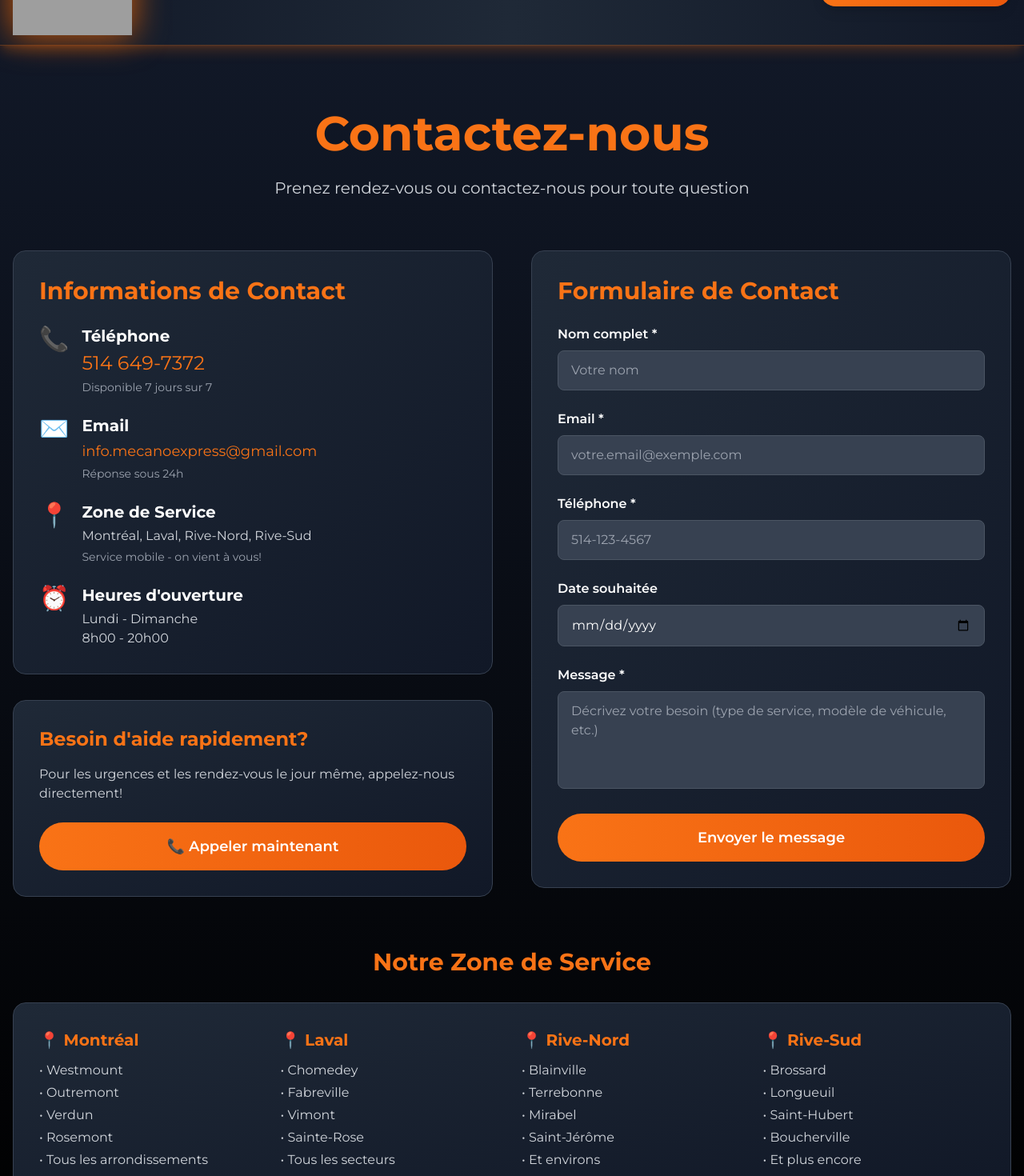
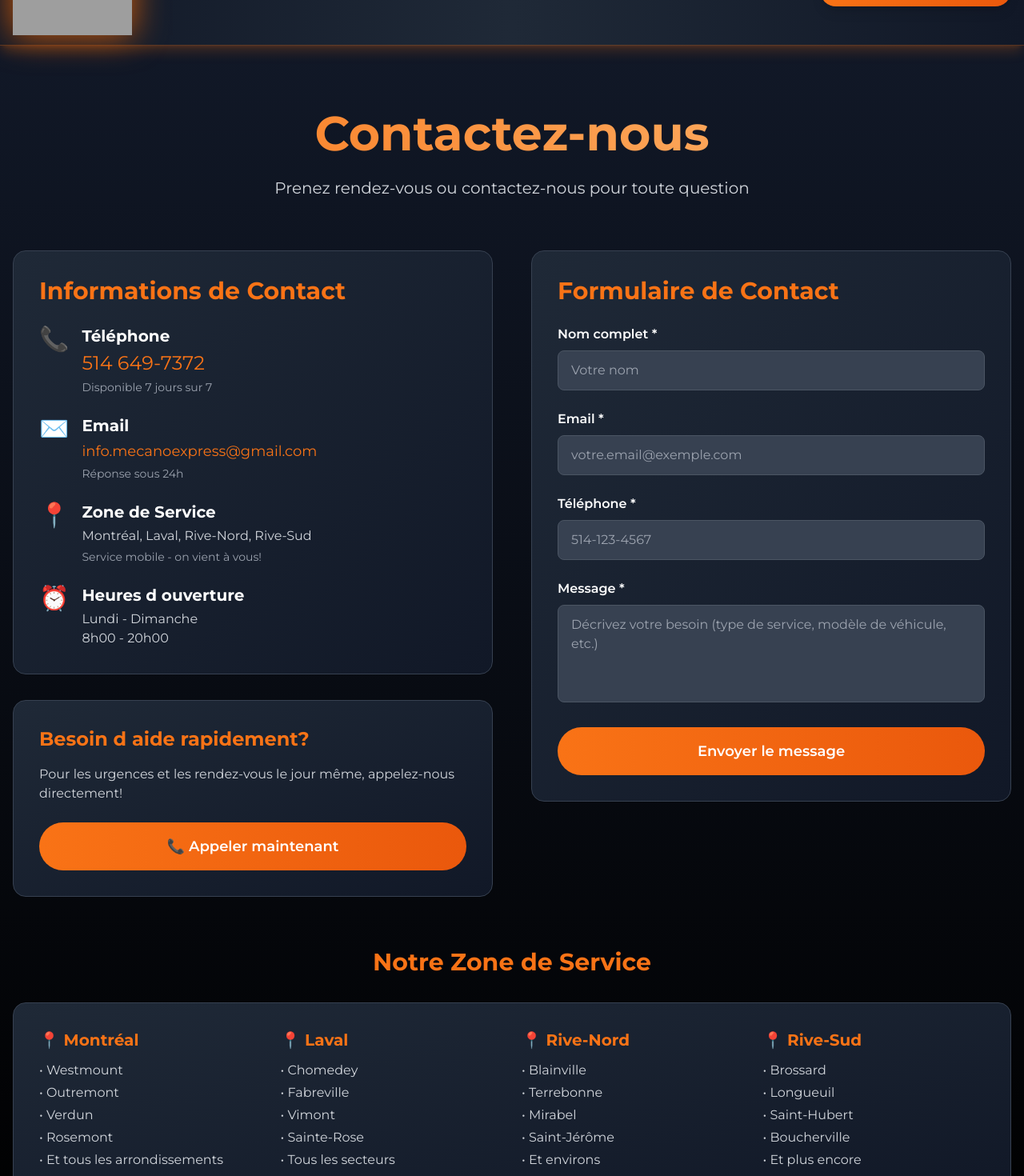
Before and after one commit to infomecanoexpress-dev/mecanoexpress-website, a Next.js app: page /contact in a window 1280 px wide. Shown: the part 80-1550 px from the top of the page at 80% size. Built offline with nearby package versions, Linux system fonts and the light colour scheme; grey boxes are pictures that could not be loaded.

Commit message:
Update page.js

```diff
--- a/app/contact/page.js
+++ b/app/contact/page.js
@@ -7,7 +7,6 @@ export default function ContactPage() {
     name: '',
     email: '',
     phone: '',
-    date: '',
     message: ''
   })
   const [isSubmitting, setIsSubmitting] = useState(false)
@@ -36,7 +35,7 @@ export default function ContactPage() {
 
       if (response.ok) {
         setSubmitStatus('success')
-        setFormData({ name: '', email: '', phone: '', date: '', message: '' })
+        setFormData({ name: '', email: '', phone: '', message: '' })
       } else {
         setSubmitStatus('error')
       }
@@ -49,45 +48,34 @@ export default function ContactPage() {
 
   return (
     <div className="min-h-screen bg-black">
-      <section className="py-20 bg-gradient-to-b from-gray-900 to-black">
+      <section className="relative py-20 bg-gradient-to-b from-gray-900 to-black">
         <div className="container mx-auto px-4">
           <div className="text-center mb-16">
-            <h1 className="text-5xl md:text-6xl font-bold mb-6 text-orange-500">
-              Contactez-nous
-            </h1>
-            <p className="text-xl text-gray-300 max-w-3xl mx-auto">
-              Prenez rendez-vous ou contactez-nous pour toute question
-            </p>
+            <h1 className="text-5xl md:text-6xl font-bold mb-6 bg-gradient-to-r from-orange-500 to-orange-300 bg-clip-text text-transparent">Contactez-nous</h1>
+            <p className="text-xl text-gray-300 max-w-3xl mx-auto">Prenez rendez-vous ou contactez-nous pour toute question</p>
           </div>
 
           <div className="grid grid-cols-1 lg:grid-cols-2 gap-12">
             <div>
               <div className="bg-gradient-to-br from-gray-800 to-gray-900 p-8 rounded-2xl border border-gray-700 mb-8">
                 <h2 className="text-3xl font-bold mb-6 text-orange-500">Informations de Contact</h2>
-
                 <div className="space-y-6">
                   <div className="flex items-start">
                     <div className="text-3xl mr-4">📞</div>
                     <div>
                       <h3 className="text-xl font-bold text-white mb-1">Téléphone</h3>
-                      <a href="tel:5146497372" className="text-orange-500 text-2xl hover:text-orange-400 transition-colors">
-                        514 649-7372
-                      </a>
+                      <a href="tel:5146497372" className="text-orange-500 text-2xl hover:text-orange-400 transition-colors">514 649-7372</a>
                       <p className="text-gray-400 text-sm mt-1">Disponible 7 jours sur 7</p>
                     </div>
                   </div>
-
                   <div className="flex items-start">
                     <div className="text-3xl mr-4">✉️</div>
                     <div>
                       <h3 className="text-xl font-bold text-white mb-1">Email</h3>
-                      <a href="mailto:info.mecanoexpress@gmail.com" className="text-orange-500 text-lg hover:text-orange-400 transition-colors">
-                        info.mecanoexpress@gmail.com
-                      </a>
+                      <a href="mailto:info.mecanoexpress@gmail.com" className="text-orange-500 text-lg hover:text-orange-400 transition-colors">info.mecanoexpress@gmail.com</a>
                       <p className="text-gray-400 text-sm mt-1">Réponse sous 24h</p>
                     </div>
                   </div>
-
                   <div className="flex items-start">
                     <div className="text-3xl mr-4">📍</div>
                     <div>
@@ -96,11 +84,10 @@ export default function ContactPage() {
                       <p className="text-gray-400 text-sm mt-1">Service mobile - on vient à vous!</p>
                     </div>
                   </div>
-
                   <div className="flex items-start">
                     <div className="text-3xl mr-4">⏰</div>
                     <div>
-                      <h3 className="text-xl font-bold text-white mb-1">Heures d'ouverture</h3>
+                      <h3 className="text-xl font-bold text-white mb-1">Heures d ouverture</h3>
                       <p className="text-gray-300">Lundi - Dimanche</p>
                       <p className="text-gray-300">8h00 - 20h00</p>
                     </div>
@@ -109,16 +96,9 @@ export default function ContactPage() {
               </div>
 
               <div className="bg-gradient-to-br from-gray-800 to-gray-900 p-8 rounded-2xl border border-gray-700">
-                <h3 className="text-2xl font-bold mb-4 text-orange-500">Besoin d'aide rapidement?</h3>
-                <p className="text-gray-300 mb-6">
-                  Pour les urgences et les rendez-vous le jour même, appelez-nous directement!
-                </p>
-                <a
-                  href="tel:5146497372"
-                  className="block w-full bg-gradient-to-r from-orange-500 to-orange-600 text-white px-6 py-4 rounded-full text-center text-lg font-semibold hover:from-orange-600 hover:to-orange-700 transition-all duration-300"
-                >
-                  📞 Appeler maintenant
-                </a>
+                <h3 className="text-2xl font-bold mb-4 text-orange-500">Besoin d aide rapidement?</h3>
+                <p className="text-gray-300 mb-6">Pour les urgences et les rendez-vous le jour même, appelez-nous directement!</p>
+                <a href="tel:5146497372" className="block w-full bg-gradient-to-r from-orange-500 to-orange-600 text-white px-6 py-4 rounded-full text-center text-lg font-semibold hover:from-orange-600 hover:to-orange-700 transition-all duration-300">📞 Appeler maintenant</a>
               </div>
             </div>
 
@@ -134,94 +114,32 @@ export default function ContactPage() {
 
                 {submitStatus === 'error' && (
                   <div className="bg-red-500/20 border border-red-500 rounded-lg p-4 mb-6">
-                    <p className="text-red-500 font-semibold">✗ Erreur lors de l'envoi. Veuillez réessayer ou nous appeler.</p>
+                    <p className="text-red-500 font-semibold">✗ Erreur lors de l envoi. Veuillez réessayer ou nous appeler.</p>
                   </div>
                 )}
 
                 <form onSubmit={handleSubmit} className="space-y-6">
                   <div>
-                    <label htmlFor="name" className="block text-white font-semibold mb-2">
-                      Nom complet *
-                    </label>
-                    <input
-                      type="text"
-                      id="name"
-                      name="name"
-                      value={formData.name}
-                      onChange={handleChange}
-                      required
-                      className="w-full px-4 py-3 bg-gray-700 border border-gray-600 rounded-lg text-white focus:outline-none focus:border-orange-500 transition-colors"
-                      placeholder="Votre nom"
-                    />
+                    <label htmlFor="name" className="block text-white font-semibold mb-2">Nom complet *</label>
+                    <input type="text" id="name" name="name" value={formData.name} onChange={handleChange} required className="w-full px-4 py-3 bg-gray-700 border border-gray-600 rounded-lg text-white focus:outline-none focus:border-orange-500 transition-colors" placeholder="Votre nom" />
                   </div>
 
                   <div>
-                    <label htmlFor="email" className="block text-white font-semibold mb-2">
-                      Email *
-                    </label>
-                    <input
-                      type="email"
-                      id="email"
-                      name="email"
-                      value={formData.email}
-                      onChange={handleChange}
-                      required
-                      className="w-full px-4 py-3 bg-gray-700 border border-gray-600 rounded-lg text-white focus:outline-none focus:border-orange-500 transition-colors"
-                      placeholder="votre.email@exemple.com"
-                    />
+                    <label htmlFor="email" className="block text-white font-semibold mb-2">Email *</label>
+                    <input type="email" id="email" name="email" value={formData.email} onChange={handleChange} required className="w-full px-4 py-3 bg-gray-700 border border-gray-600 rounded-lg text-white focus:outline-none focus:border-orange-500 transition-colors" placeholder="votre.email@exemple.com" />
                   </div>
 
                   <div>
-                    <label htmlFor="phone" className="block text-white font-semibold mb-2">
-                      Téléphone *
-                    </label>
-                    <input
-                      type="tel"
-                      id="phone"
-                      name="phone"
-                      value={formData.phone}
-                      onChange={handleChange}
-                      required
-                      className="w-full px-4 py-3 bg-gray-700 border border-gray-600 rounded-lg text-white focus:outline-none focus:border-orange-500 transition-colors"
-                      placeholder="514-123-4567"
-                    />
+                    <label htmlFor="phone" className="block text-white font-semibold mb-2">Téléphone *</label>
+                    <input type="tel" id="phone" name="phone" value={formData.phone} onChange={handleChange} required className="w-full px-4 py-3 bg-gray-700 border border-gray-600 rounded-lg text-white focus:outline-none focus:border-orange-500 transition-colors" placeholder="514-123-4567" />
                   </div>
 
                   <div>
-                    <label htmlFor="date" className="block text-white font-semibold mb-2">
-                      Date souhaitée
-                    </label>
-                    <input
-                      type="date"
-                      id="date"
-                      name="date"
-                      value={formData.date}
-                      onChange={handleChange}
-                      className="w-full px-4 py-3 bg-gray-700 border border-gray-600 rounded-lg text-white focus:outline-none focus:border-orange-500 transition-colors"
-                    />
+                    <label htmlFor="message" className="block text-white font-semibold mb-2">Message *</label>
+                    <textarea id="message" name="message" value={formData.message} onChange={handleChange} required rows="4" className="w-full px-4 py-3 bg-gray-700 border border-gray-600 rounded-lg text-white focus:outline-none focus:border-orange-500 transition-colors resize-none" placeholder="Décrivez votre besoin (type de service, modèle de véhicule, etc.)"></textarea>
                   </div>
 
-                  <div>
-                    <label htmlFor="message" className="block text-white font-semibold mb-2">
-                      Message *
-                    </label>
-                    <textarea
-                      id="message"
-                      name="message"
-                      value={formData.message}
-                      onChange={handleChange}
-                      required
-                      rows="4"
-                      className="w-full px-4 py-3 bg-gray-700 border border-gray-600 rounded-lg text-white focus:outline-none focus:border-orange-500 transition-colors resize-none"
-                      placeholder="Décrivez votre besoin (type de service, modèle de véhicule, etc.)"
-                    ></textarea>
-                  </div>
-
-                  <button
-                    type="submit"
-                    disabled={isSubmitting}
-                    className="w-full bg-gradient-to-r from-orange-500 to-orange-600 text-white px-6 py-4 rounded-full text-lg font-semibold hover:from-orange-600 hover:to-orange-700 transition-all duration-300 disabled:opacity-50 disabled:cursor-not-allowed"
-                  >
+                  <button type="submit" disabled={isSubmitting} className="w-full bg-gradient-to-r from-orange-500 to-orange-600 text-white px-6 py-4 rounded-full text-lg font-semibold hover:from-orange-600 hover:to-orange-700 transition-all duration-300 disabled:opacity-50 disabled:cursor-not-allowed">
                     {isSubmitting ? 'Envoi en cours...' : 'Envoyer le message'}
                   </button>
                 </form>
@@ -235,43 +153,19 @@ export default function ContactPage() {
               <div className="grid grid-cols-1 md:grid-cols-2 lg:grid-cols-4 gap-6">
                 <div>
                   <h3 className="text-xl font-bold text-orange-500 mb-3">📍 Montréal</h3>
-                  <ul className="text-gray-300 space-y-1">
-                    <li>• Westmount</li>
-                    <li>• Outremont</li>
-                    <li>• Verdun</li>
-                    <li>• Rosemont</li>
-                    <li>• Tous les arrondissements</li>
-                  </ul>
+                  <ul className="text-gray-300 space-y-1"><li>• Westmount</li><li>• Outremont</li><li>• Verdun</li><li>• Rosemont</li><li>• Et tous les arrondissements</li></ul>
                 </div>
                 <div>
                   <h3 className="text-xl font-bold text-orange-500 mb-3">📍 Laval</h3>
-                  <ul className="text-gray-300 space-y-1">
-                    <li>• Chomedey</li>
-                    <li>• Fabreville</li>
-                    <li>• Vimont</li>
-                    <li>• Sainte-Rose</li>
-                    <li>• Tous les secteurs</li>
-                  </ul>
+                  <ul className="text-gray-300 space-y-1"><li>• Chomedey</li><li>• Fabreville</li><li>• Vimont</li><li>• Sainte-Rose</li><li>• Tous les secteurs</li></ul>
                 </div>
                 <div>
                   <h3 className="text-xl font-bold text-orange-500 mb-3">📍 Rive-Nord</h3>
-                  <ul className="text-gray-300 space-y-1">
-                    <li>• Blainville</li>
-                    <li>• Terrebonne</li>
-                    <li>• Mirabel</li>
-                    <li>• Saint-Jérôme</li>
-                    <li>• Et environs</li>
-                  </ul>
+                  <ul className="text-gray-300 space-y-1"><li>• Blainville</li><li>• Terrebonne</li><li>• Mirabel</li><li>• Saint-Jérôme</li><li>• Et environs</li></ul>
                 </div>
                 <div>
                   <h3 className="text-xl font-bold text-orange-500 mb-3">📍 Rive-Sud</h3>
-                  <ul className="text-gray-300 space-y-1">
-                    <li>• Brossard</li>
-                    <li>• Longueuil</li>
-                    <li>• Saint-Hubert</li>
-                    <li>• Boucherville</li>
-                    <li>• Et plus encore</li>
-                  </ul>
+                  <ul className="text-gray-300 space-y-1"><li>• Brossard</li><li>• Longueuil</li><li>• Saint-Hubert</li><li>• Boucherville</li><li>• Et plus encore</li></ul>
                 </div>
               </div>
             </div>
```
